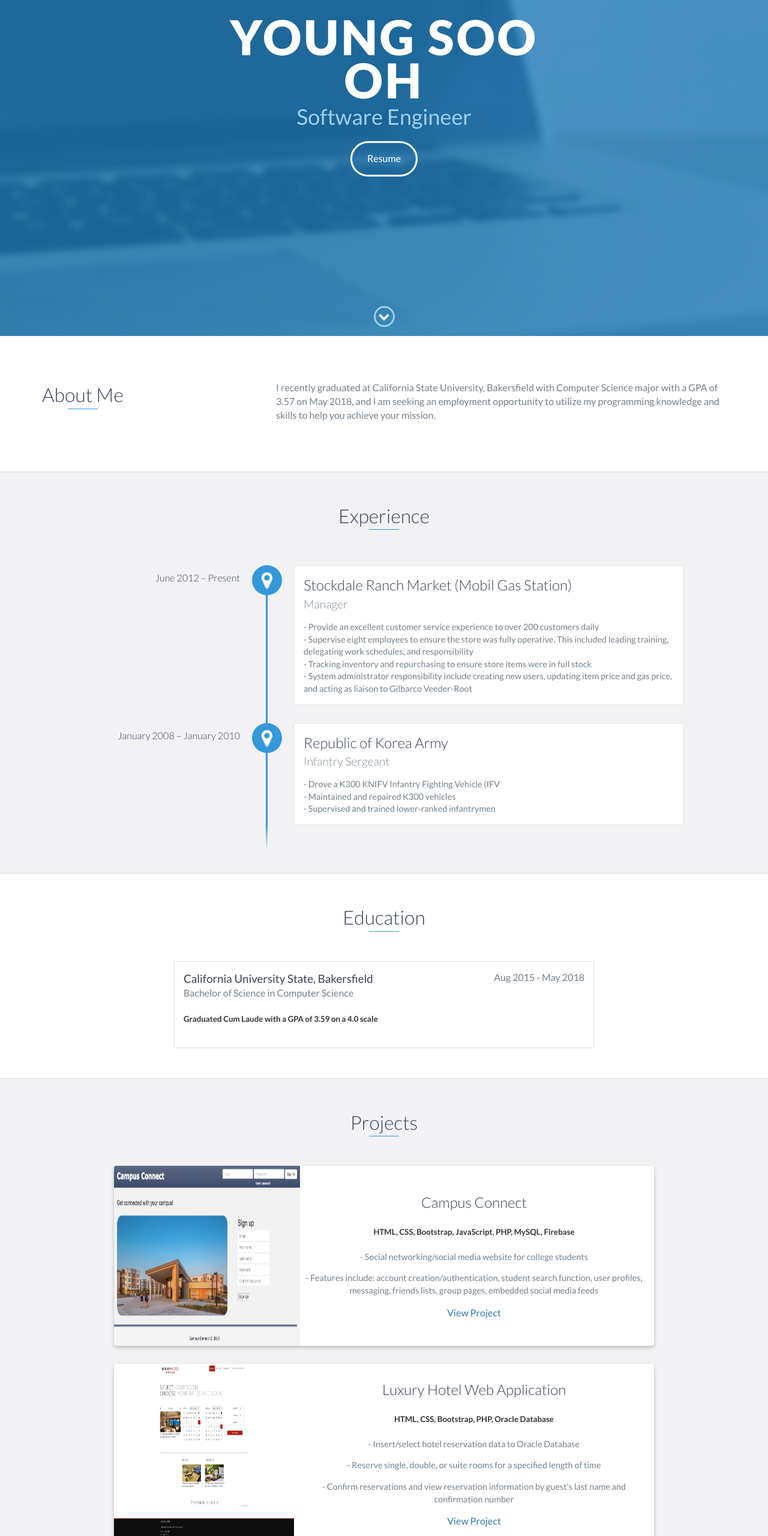
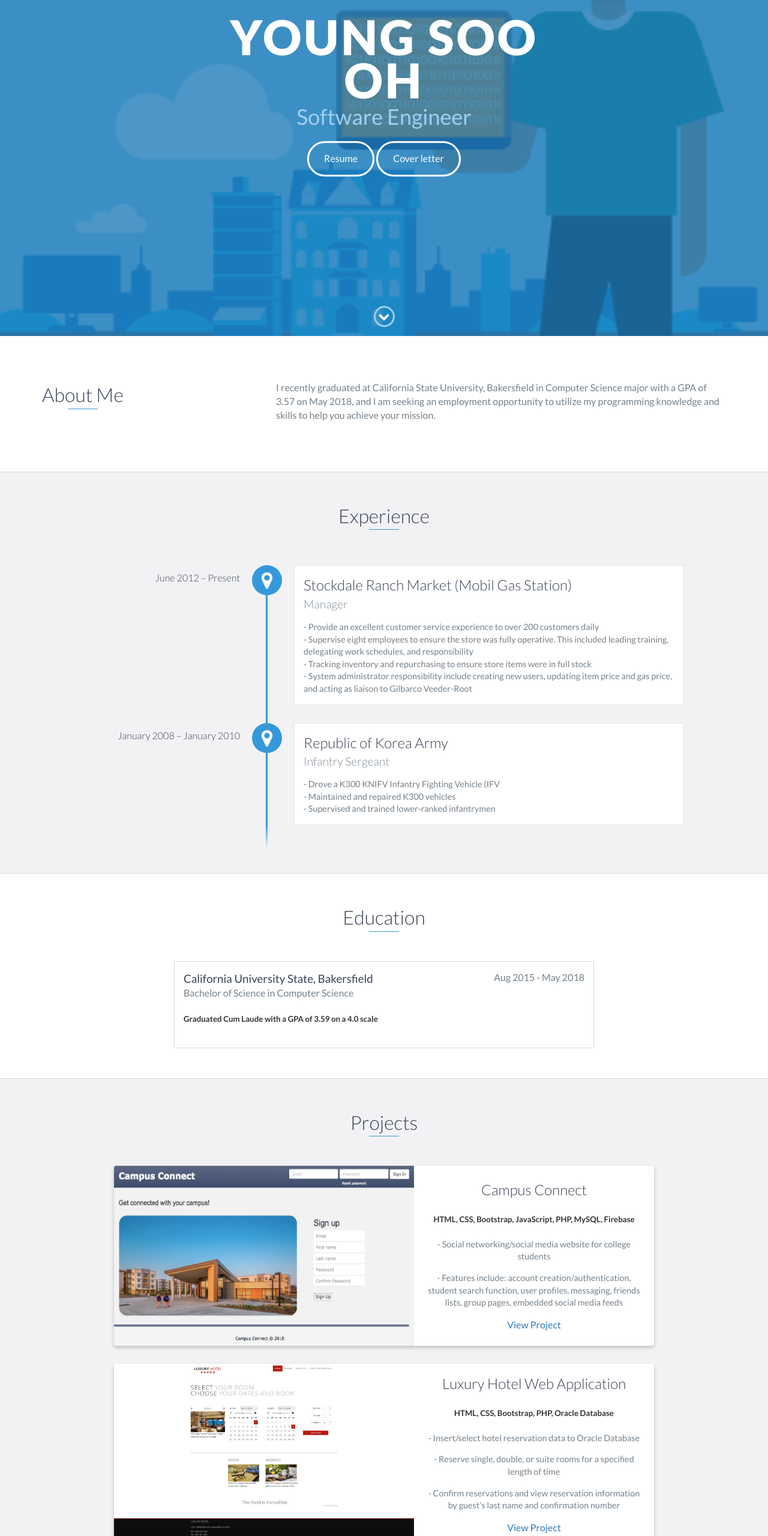
Before and after one commit to youngsoo23/Portfolio, a website: page index.html in a window 1280 px wide. Shown: the part 240-2800 px from the top of the page at 60% size. Drawn offline with nearby package versions, Linux system fonts and the light colour scheme.

Commit message:
put some image

```diff
--- a/index.html
+++ b/index.html
@@ -51,6 +51,7 @@
             <h1>Young Soo Oh</h1>
             <h2>Software Engineer</h2>
             <a href="Oh_Young_Soo_resume.pdf" class="btn-rounded-white">Resume</a>
+            <a href="Cover_letter.pdf" class="btn-rounded-white">Cover letter</a>
         </div>
         <!-- End #lead-content -->
 
@@ -73,7 +74,7 @@
                 </div>
                 <div class="col-md-8">
                     <p>
-                        I recently graduated at California State University, Bakersfield with Computer Science major with a GPA of 3.57 on May 2018, and I am seeking an employment opportunity to utilize my programming knowledge and skills to help you achieve your mission.
+                        I recently graduated at California State University, Bakersfield in Computer Science major with a GPA of 3.57 on May 2018, and I am seeking an employment opportunity to utilize my programming knowledge and skills to help you achieve your mission.
                     </p>
                 </div>
             </div>
@@ -140,7 +141,7 @@
             <div class="row">
                  <div class="project shadow-large">
                     <div class="project-image">
-                        <img src="images/campus.png" height="300" width="310" />
+                        <img src="images/campus.png" height="300" width="500" />
                     </div>
                     <!-- End .project-image -->
                     <div class="project-info"  >
@@ -160,7 +161,7 @@
 
                 <div class="project shadow-large">
                     <div class="project-image">
-                        <img src="images/Hotel.png" height="300" width="300" />
+                        <img src="images/Hotel.png" height="300" width="500" />
                     </div>
                     <!-- End .project-image -->
                     <div class="project-info">
@@ -183,7 +184,7 @@
 
                 <div class="project shadow-large">
                     <div class="project-image">
-                        <img src="images/dodge.png" height="300" width="300" />
+                        <img src="images/dodge.png" height="300" width="500" />
                     </div>
                     <!-- End .project-image -->
                     <div class="project-info">
--- a/scss/styles.scss
+++ b/scss/styles.scss
@@ -350,7 +350,7 @@ footer {
     height: 100vh;
     min-height: 500px;
     max-height: 1080px;
-    background: url(../images/lead-bg.jpg);
+    background: url(../images/image.jpg);
     background-size: cover;
     padding: 15px;
     overflow: hidden;
```
Also changed, not shown: css/styles.css, images/image.jpg (added), images/image2.jpg (added), 3 other files.
